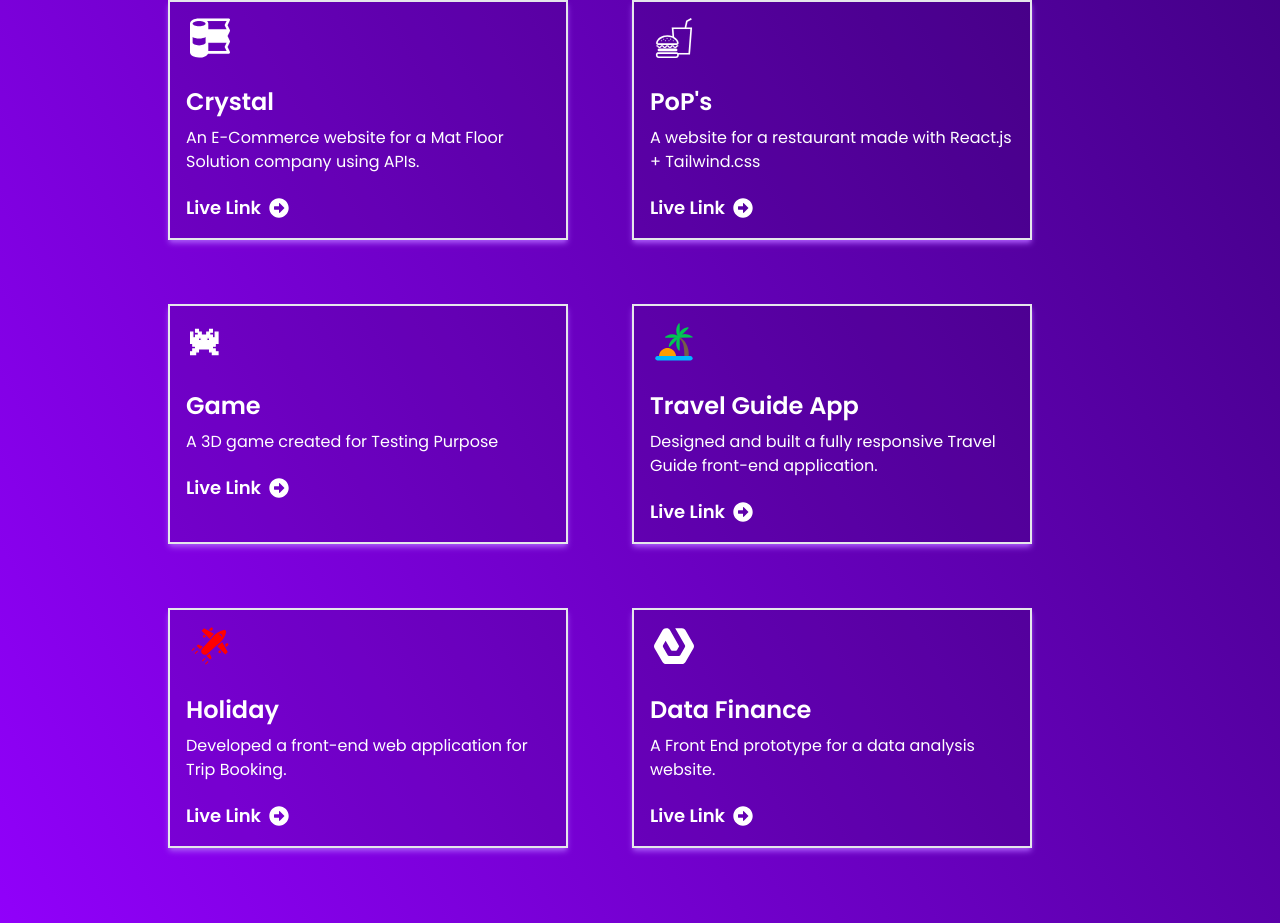
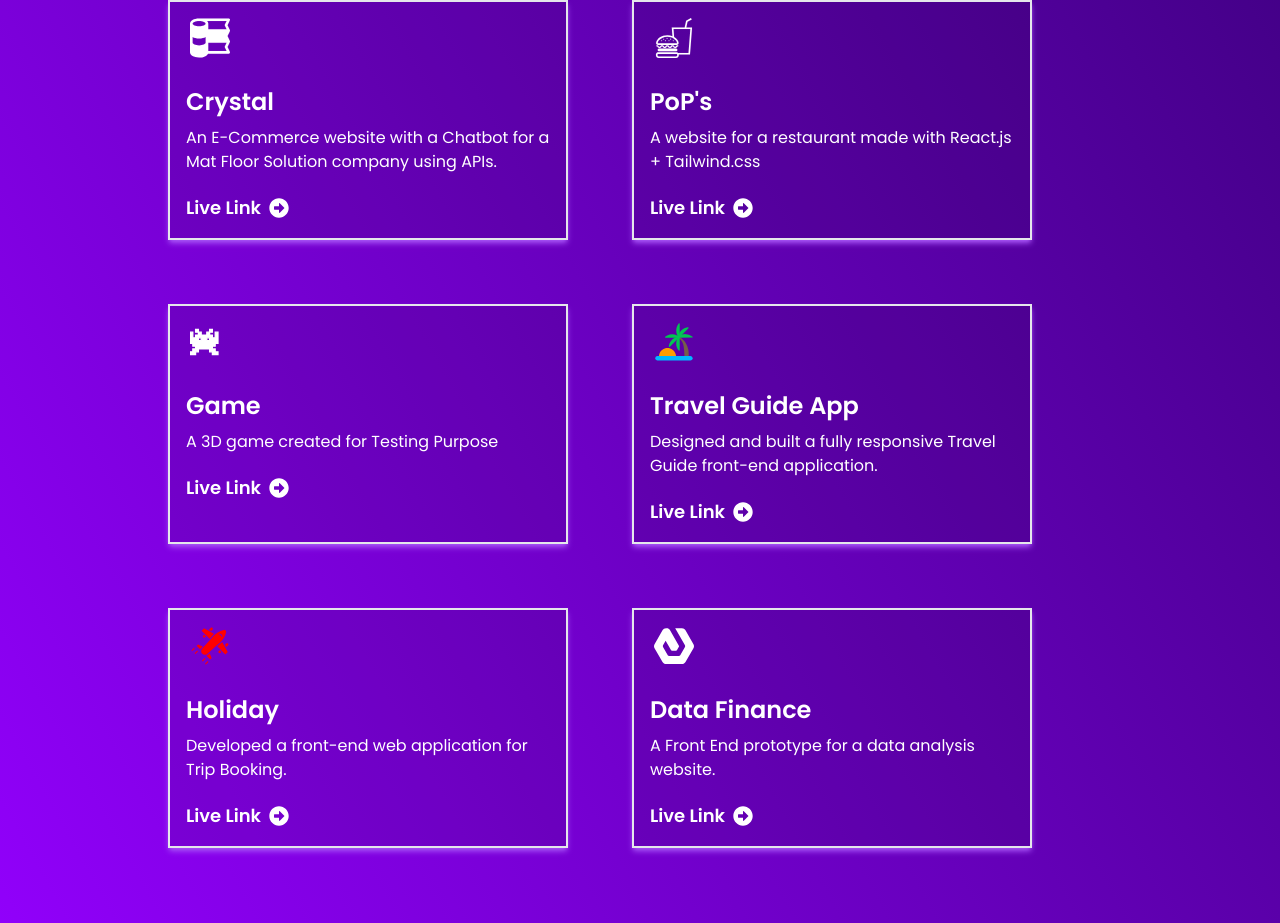
Before and after one commit to SahanDev00/Syntax, a React (Create React App) app: page /projects in a window 1280 px wide. Shown: the part 1240-2163 px from the top of the page. Built offline with nearby package versions, Linux system fonts and the light colour scheme; no server answers.

Commit message:
commited

```diff
--- a/src/Pages/Projects.jsx
+++ b/src/Pages/Projects.jsx
@@ -63,7 +63,7 @@ const Projects = () => {
         iconUrl: mat,
         theme: 'btn-back-yellow',
         name: "Crystal",
-        description: 'An E-Commerce website for a Mat Floor Solution company using APIs.',
+        description: 'An E-Commerce website with a Chatbot for a Mat Floor Solution company using APIs.',
         link: 'https://crystal-mats.netlify.app/',
     },
     {
```
